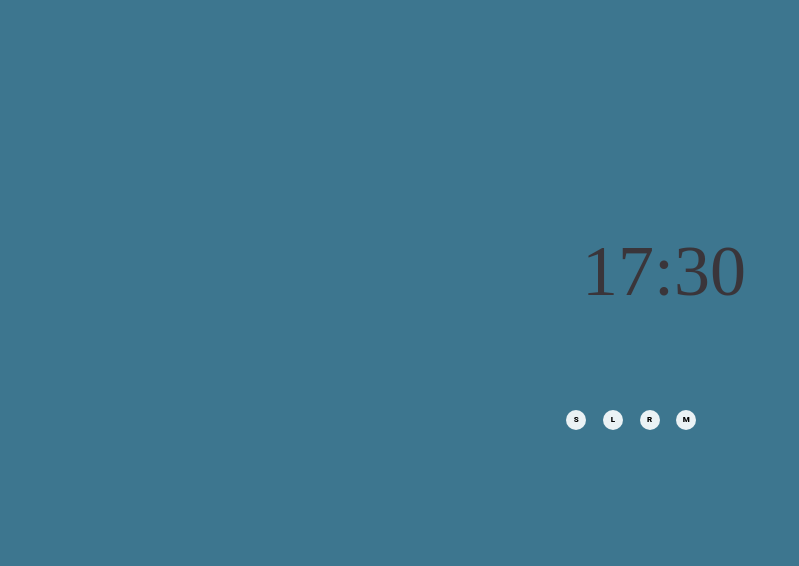
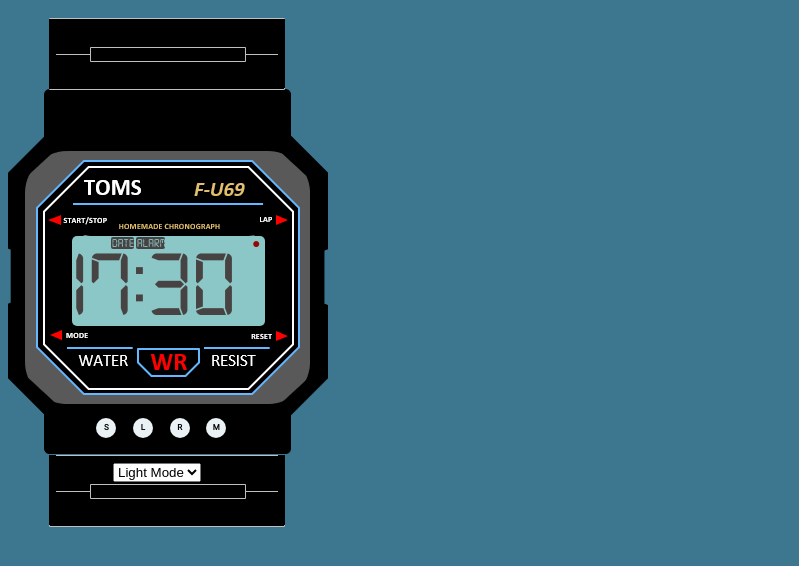
Before and after one commit to tomboszko/CASIO, a plain HTML site: page index.html in a window 1280 px wide. Shown: the whole page, without its empty margins (0-799 px from the left). Drawn offline with Linux system fonts and the light colour scheme; a web font is replaced by a local one.

Commit message:
dispaly maj

```diff
--- a/assets/scripts/Chrono.js
+++ b/assets/scripts/Chrono.js
@@ -31,11 +31,13 @@ function chrono() {
     const seconds = Math.floor(currentTime / 1000) % 60;
     const minutes = Math.floor(currentTime / 1000 / 60);
 
+
     const formattedMilliSeconds = milliSeconds < 10 ? `00${milliSeconds}` : (milliSeconds < 100 ? `0${milliSeconds}` : milliSeconds);
 
     document.getElementById('minutesPassed').innerText = `${minutes < 10 ? '0' : ''}${minutes}`;
     document.getElementById('secondsPassed').innerText = `:${seconds < 10 ? '0' : ''}${seconds}`;
     document.getElementById('milliSecondsPassed').innerText = `:${formattedMilliSeconds}`;
+
   }
 }
 
--- /dev/null
+++ b/assets/scripts/darkMode.js
@@ -0,0 +1,17 @@
+
+
+
+ // Sélectionnez l'élément de liste déroulante et le corps de la page
+ let toggleDarkMode = document.getElementById("toggle-darkmode");
+ let body = document.body[0];
+
+ // Écoutez les changements de sélection
+ toggleDarkMode.addEventListener("change", () => {
+
+   // Si "Dark Mode" est sélectionné, ajoutez la classe "dark-mode" au corps, sinon, supprimez-la
+   if (toggleDarkMode.value === "dark") {
+     body.classList.add("dark-mode");
+   } else {
+     body.classList.remove("dark-mode");
+   }
+ });
--- a/assets/scripts/watch.js
+++ b/assets/scripts/watch.js
@@ -21,6 +21,7 @@ document.addEventListener('DOMContentLoaded', function () {
     let isChronoVisible = true;
     let displayWatch = document.getElementById('currentTime');
     let displayChrono = document.getElementById('chrono');
+    let displayMode = document.getElementById('displayMode')
     let lapSound = document.getElementById('mainSound');
     let toggleButton = document.querySelector('.Toggle');
     toggleButton.addEventListener('click', toggleWatch);
@@ -34,13 +35,13 @@ document.addEventListener('DOMContentLoaded', function () {
 
             displayWatch.style.display = 'none';
             displayChrono.style.display = 'block';
-            displayLap.style.display = 'block';
+            displayMode.style.display = 'block';
 
         } else {
 
             displayWatch.style.display = 'block';
             displayChrono.style.display = 'none';
-            displayLap.style.display = 'none';
+            displayMode.style.display = 'none';
 
         }
 
@@ -48,7 +49,7 @@ document.addEventListener('DOMContentLoaded', function () {
 
     // hide chrono at loading
     displayChrono.style.display = 'none';
-
+    displayMode.style.display = 'none';
 
 
 });
--- a/assets/styles/style.css
+++ b/assets/styles/style.css
@@ -2,18 +2,23 @@
 
 @font-face {
     font-family:"roboto" ;
-    src: url(assets/fonts/Roboto-Regular.ttf);
+    src: url(/assets/fonts/Roboto-Regular.ttf);
 }
 
 @font-face {
     font-family:"digital" ;
-    src: url(assets/fonts/digital-7.ttf);
+    src: url(/assets/fonts/digital-7.ttf);
 }
 body {
 
     background-color:#3d768f;
 
 }
+
+body .dark-mode {
+    background-color: #333;
+    color: white;
+  }
 
 
  .watch {
@@ -23,8 +28,9 @@ body {
     margin-top: 10px;
     margin-left: auto;
     margin-right: auto;
-    background-image: url("assets/pictures/background-casio.png");
+    background-image: url("/assets/pictures/background-casio.png");
     display: block;
+    position: fixed;
     justify-content: center;
     flex-direction: column;
     border-radius: 5px;
@@ -36,46 +42,105 @@ body {
 
 
 #screen {
-    width: 120px;
-    height: 60px;
-    margin-left: 50px;
+    width: 193px;
+    height: 90px;
+    background-color: rgb(140, 199, 199);
     display: block;
     position:fixed;
-    margin-top: 230px;
+    border-radius: 5px;
+    z-index: 1;
+    margin-top: 218px;
+    margin-left: 64px;
+
 
 
 }
 
 #chrono {
 
-    font-size: 40px;
+    font-size: 31px;
     font-family: "digital";
     color: rgba(58, 40, 40, 0.829);
     position: fixed;
     display: block;
     text-align: center;
     line-height: 40px;
-    margin-left: 28px;
-    top: 227px;
-
-
+    margin-top: 50px;
+    margin-left: 2px;
 
 
 }
 
 #currentTime {
 
-    font-size: 72px;
-    line-height: 32px;
+    font-size: 94px;
     font-family: "digital";
     color: rgba(58, 40, 40, 0.829);
     position: fixed;
     display: block;
-    margin-left: 52px;
-    margin-top: 15px;
+    text-align: center;
 
 }
 
+#displayMode {
+    font-size: 12px;
+    font-family: "digital";
+    color:rgb(140, 199, 199);
+    background-color: rgba(58, 40, 40, 0.829);
+    display: block;
+    position: fixed;
+    margin-left: 2px;
+    margin-top: 1px;
+    border-radius: 2px;
+    z-index: 1;
+    padding-left: 1px;
+
+}
+
+#displayModeDate {
+    font-size: 12px;
+    font-family: "digital";
+    color:rgb(140, 199, 199);
+    background-color: rgba(58, 40, 40, 0.829);
+    display: block;
+    position: fixed;
+    margin-left: 39px;
+    margin-top: 1px;
+    border-radius: 2px;
+    z-index: 1;
+    padding-left: 1px;
+
+}
+
+#displayModeAlarm {
+    font-size: 12px;
+    font-family: "digital";
+    color:rgb(140, 199, 199);
+    background-color: rgba(58, 40, 40, 0.829);
+    display: block;
+    position: fixed;
+    margin-left: 64px;
+    margin-top: 1px;
+    border-radius: 2px;
+    z-index: 1;
+    padding-left: 1px;
+
+}
+
+
+
+#redDot {
+    font-size: 14px;
+    font-family: "digital";
+    color:rgb(153, 6, 6);
+    display: block;
+    position: fixed;
+    margin-left: 180px;
+
+
+
+
+}
 
 
 
@@ -87,10 +152,10 @@ body {
     color: rgba(58, 40, 40, 0.829);
     display: block;
     position: fixed;
+    margin-left:2px;
+    margin-top: 14px;
+    z-index: 1;
     padding-left: 0;
-    margin-left:28px;
-    margin-top: 26px;
-
 
 }
 
@@ -180,10 +245,14 @@ li {
     display: flex;
     justify-content: space-around;
     align-items: center;
-    position: relative;
-    margin-top: 155px;
-    margin-left:28px;
-    margin-right: auto;
-
+    position: fixed;
+    margin-top: 385px;
+    margin-left:80px;
 
 }
+
+#toggle-darkmode {
+
+    margin-top: 445px;
+    margin-left: 105px;
+}
--- a/index.html
+++ b/index.html
@@ -6,6 +6,8 @@
     <link rel="stylesheet" href="./assets/styles/style.css">
     <script src="./assets/scripts/Chrono.js"></script>
     <script src="./assets/scripts/watch.js"></script>
+    <script src="./assets/scripts/darkMode.js"></script>
+
     <title>TIME MANAGING</title>
 </head>
 <body>
@@ -13,6 +15,11 @@
 
     <div id="screen">
 
+        <div id="displayMode">CHRONO</div>
+        <div id="displayModeDate">DATE</div>
+        <div id="displayModeAlarm">ALARM</div>
+
+        <div id="redDot">●</div>
         <div id="chrono">
             <span id="minutesPassed">00</span>
             <span id="secondsPassed">:00</span>
@@ -29,16 +36,21 @@
                 <li class="Laps"></li>
             </div>
 
+
+    </div>
     <div class="container_buttons">
         <div onclick="toggleChrono()" class="Start">S</div>
         <div onclick="LapChrono()" class="Lap">L</div>
         <div onclick="resetChrono()" class="Reset">R</div>
         <div onclick="toggleWatch()" class="Toggle">M</div>
-
         <audio id="lapSound" src="assets/Sounds/bip1.mp3" style="width: 0; height: 0;" controls="false"></audio>
         <audio id="mainSound" src="assets/Sounds/bip2_main buttons.mp3" style="width: 0; height: 0;" controls="false"></audio>
     </div>
+    <select name="toggle-darkmode" id="toggle-darkmode">
+        <option value="dark">Dark Mode</option>
+        <option value="light" selected>Light Mode</option>
+      </select>
 
-
+</div>
 </body>
 </html>
```
Lines whose indentation alone changed are shown as unchanged.
